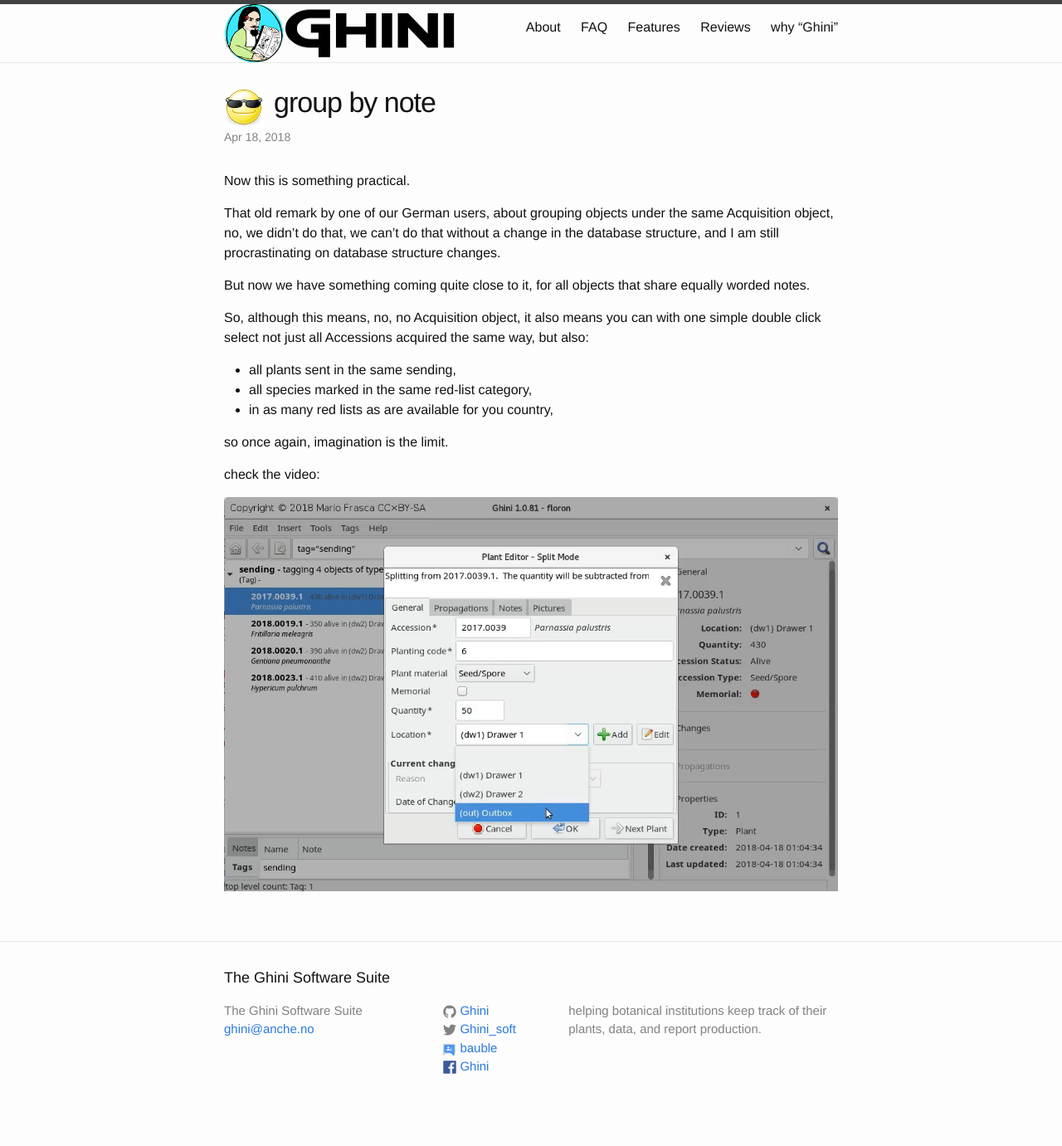
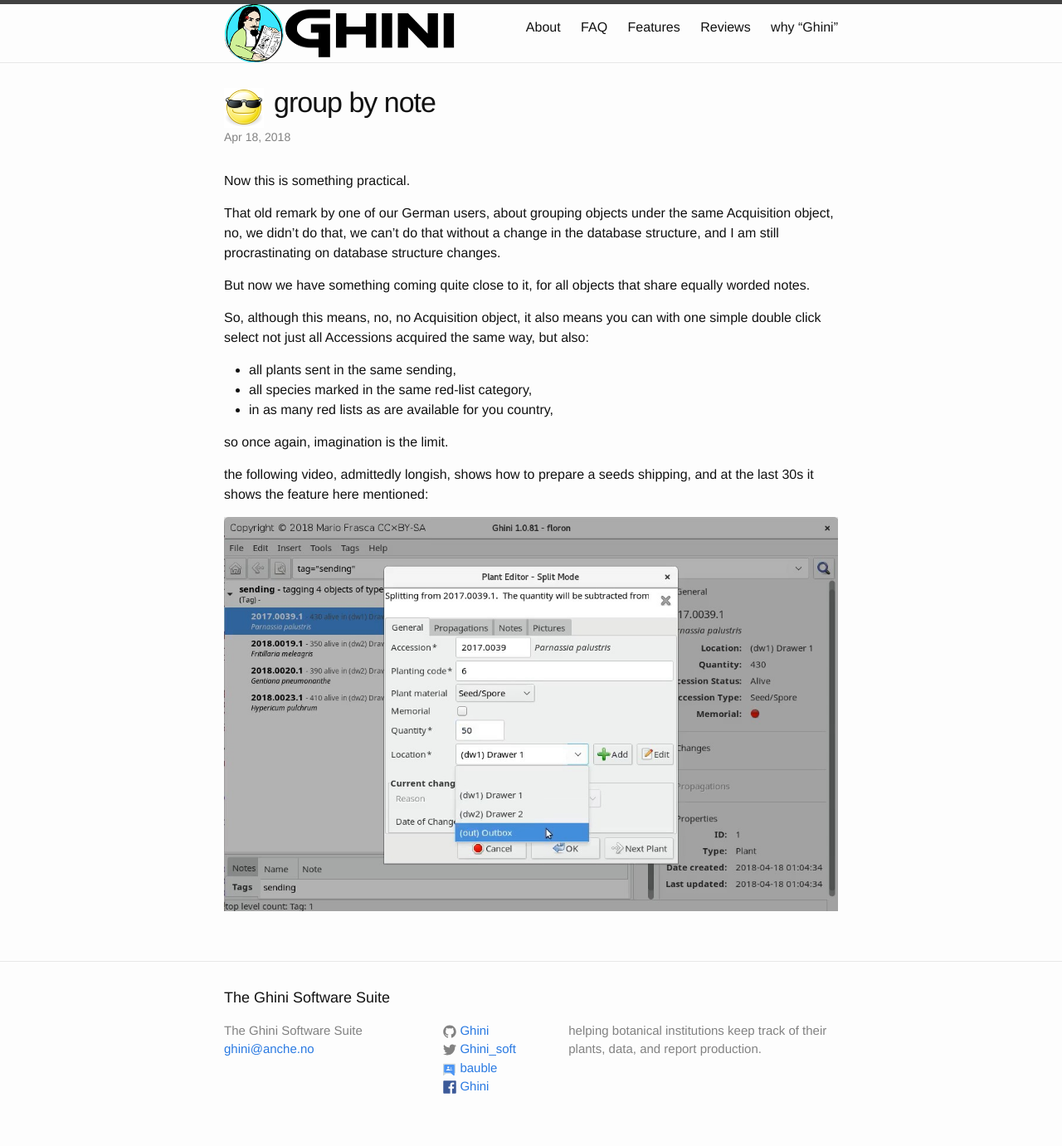
Before and after one commit to Ghini/ghini.github.io, a Jekyll site: the page built from _posts/2018-04-18-group-by-note.md, in a window 1280 px wide. Shown: the whole page at 83% size. Built offline with Jekyll 4.4.1, drawn with Linux system fonts in a browser that asks for light colours; before the commit the page ends 1357 px from its top, so only the background shows below that.

Commit message:
last 30s

```diff
--- a/_posts/2018-04-18-group-by-note.md
+++ b/_posts/2018-04-18-group-by-note.md
@@ -25,6 +25,7 @@
 
 so once again, imagination is the limit.
 
-check the video:
+the following video, admittedly longish, shows how to prepare a seeds
+shipping, and at the last 30s it shows the feature here mentioned:
 
 [![seeds bank](/images/mpv-shot0001.jpg)](https://youtu.be/HhvelKic5Rs)
```
